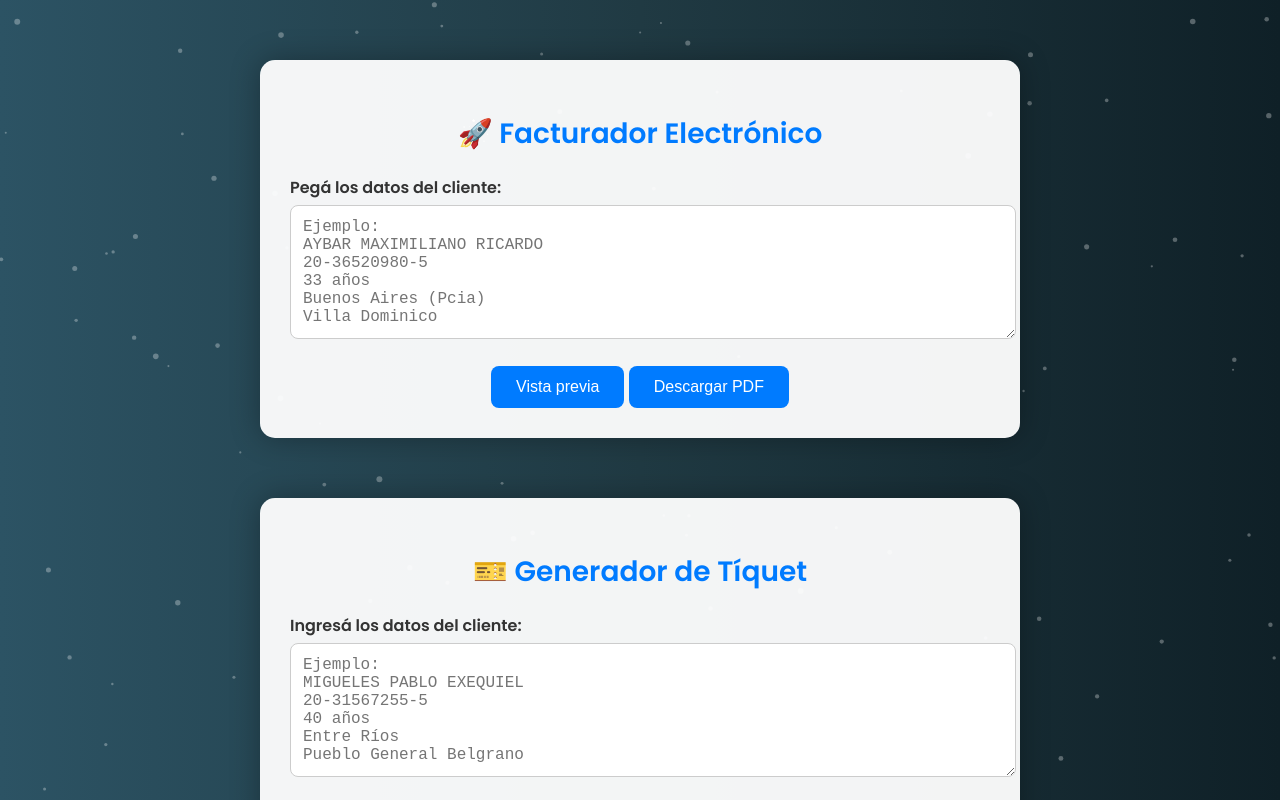
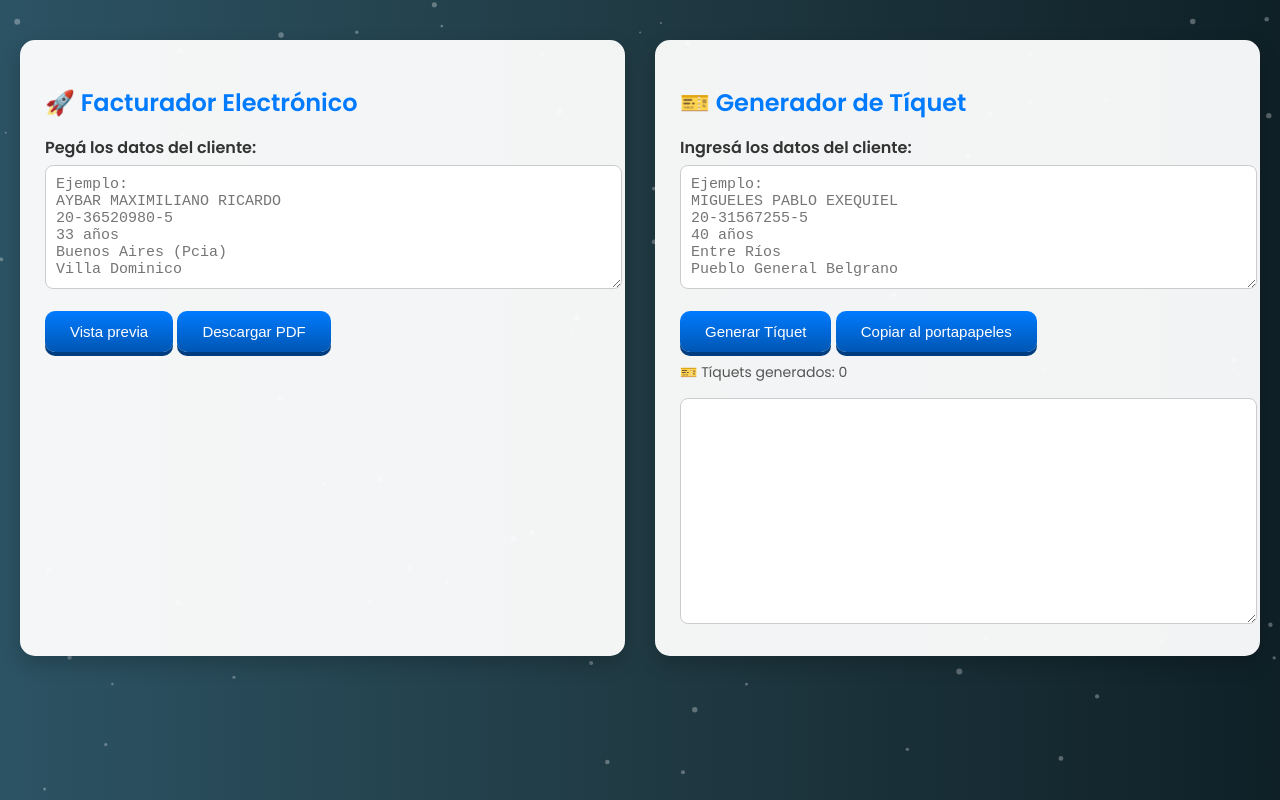
Before and after one commit to aguscryp/tiquet, a plain HTML site: page index.html in a window 1280 px wide. Shown: the top 800 px of the page. Drawn offline with nearby package versions, Linux system fonts and the light colour scheme.

Commit message:
Update index.html

```diff
--- a/index.html
+++ b/index.html
@@ -24,16 +24,23 @@
       z-index: 0;
     }
 
+    .contenedor {
+      display: flex;
+      flex-wrap: wrap;
+      justify-content: center;
+      gap: 30px;
+      padding: 40px 20px;
+      z-index: 1;
+      position: relative;
+    }
+
     .formulario {
-      position: relative;
-      z-index: 1;
+      flex: 1 1 320px;
+      max-width: 600px;
       background: rgba(255, 255, 255, 0.95);
-      padding: 30px;
-      max-width: 700px;
-      margin: 60px auto;
+      padding: 25px;
       border-radius: 15px;
-      box-shadow: 0 0 30px rgba(0,0,0,0.3);
-      text-align: center;
+      box-shadow: 0 8px 20px rgba(0,0,0,0.2);
       transition: transform 0.3s ease;
     }
 
@@ -42,42 +49,44 @@
     }
 
     h2 {
-      font-size: 28px;
-      margin-bottom: 20px;
+      font-size: 24px;
+      margin-bottom: 15px;
       color: #007bff;
     }
 
     label {
       display: block;
-      margin-top: 15px;
+      margin-top: 10px;
       font-weight: 600;
       text-align: left;
     }
 
     textarea {
       width: 100%;
-      padding: 12px;
+      padding: 10px;
       margin-top: 5px;
       border: 1px solid #ccc;
       border-radius: 8px;
-      font-size: 16px;
+      font-size: 15px;
       resize: vertical;
     }
 
     button {
-      margin-top: 20px;
+      margin-top: 15px;
       padding: 12px 25px;
-      background: #007bff;
+      background: linear-gradient(to bottom, #007bff, #0056b3);
       color: white;
       border: none;
-      border-radius: 8px;
-      font-size: 16px;
+      border-radius: 10px;
+      font-size: 15px;
       cursor: pointer;
-      transition: background 0.3s ease;
+      box-shadow: 0 4px 0 #003d80;
+      transition: transform 0.1s ease, box-shadow 0.1s ease;
     }
 
-    button:hover {
-      background: #0056b3;
+    button:active {
+      transform: translateY(2px);
+      box-shadow: 0 2px 0 #003d80;
     }
 
     #contador {
@@ -89,11 +98,19 @@
     .copiado {
       background: #28a745 !important;
     }
+
+    @media (max-width: 768px) {
+      .contenedor {
+        flex-direction: column;
+        padding: 20px 10px;
+      }
+    }
   </style>
 </head>
 <body>
   <canvas id="particles"></canvas>
 
+  <div class="contenedor">
     <div class="formulario">
       <h2>🚀 Facturador Electrónico</h2>
       <label>Pegá los datos del cliente:</label>
@@ -120,6 +137,7 @@ Pueblo General Belgrano"></textarea>
       <button id="btnCopiar" onclick="copiarTiquet()">Copiar al portapapeles</button>
       <div id="contador">🎫 Tíquets generados: <span id="totalTiquets">0</span></div>
       <textarea id="mensajeTiquet" rows="12" readonly style="margin-top:15px;"></textarea>
+    </div>
   </div>
 
   <script>
```
Lines whose indentation alone changed are shown as unchanged.
